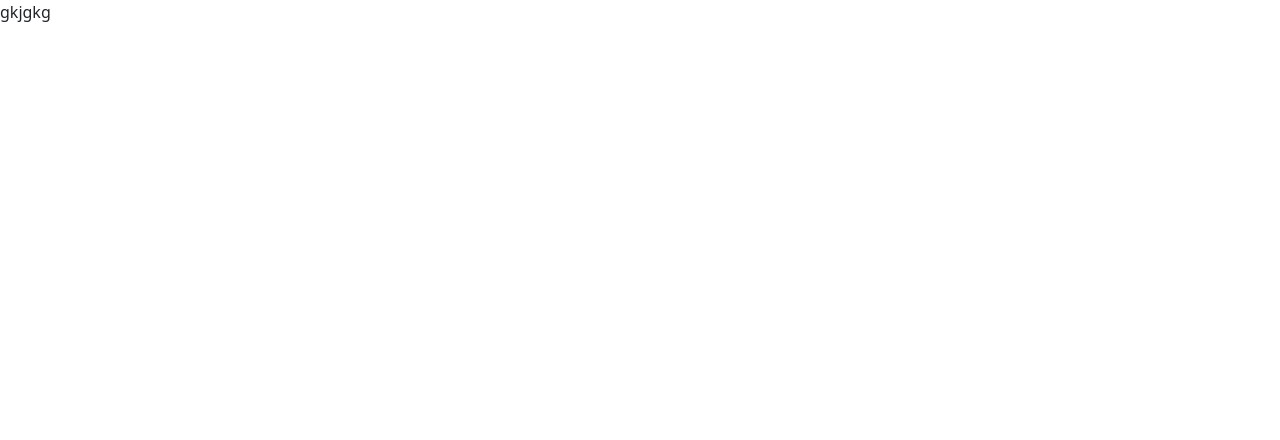
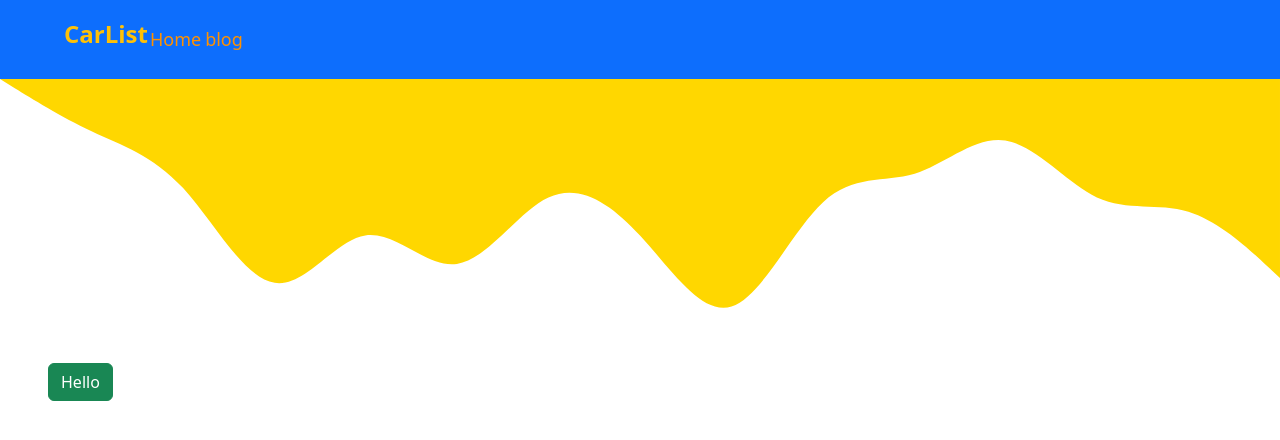
Before and after one commit to SobinSebastian/SampleReact, a React (Create React App) app in the folder frontend/: page /home in a window 1280 px wide. Shown: the top 440 px of the page. Built offline with nearby package versions, Linux system fonts and the light colour scheme; the HTML template or start-up script is replaced by a standard one.

Commit message:
verify_token

```diff
--- a/frontend/src/App.css
+++ b/frontend/src/App.css
@@ -36,3 +36,18 @@
     transform: rotate(360deg);
   }
 }
+
+.navbar{
+  display: flex;
+}
+.navbarlink{
+  padding: 2px;
+  font-size: large;
+  color: rgb(255, 145, 0);
+  text-decoration: None;
+
+}
+
+.navbarlink:hover{
+  color: #000;
+}
--- a/frontend/src/Home.js
+++ b/frontend/src/Home.js
@@ -1,11 +1,24 @@
+import axios from 'axios'
 import React from 'react'
 
 function Home() {
+
+  const handleAuth =()=>{
+    axios.get('http://localhost:8081/checkauth')
+    .then(res => console.log(res))
+    .catch(err => console.log(err));
+  }
   return (
     <>
-   gkjgkg
+   <div className='bg-primary p-3 d-flex'>
+      <span className='ps-5 text-warning fs-4 fw-bold'>CarList</span>
+      <span><nav className='navbar'><a className='navbarlink'>Home</a><a className='navbarlink'>blog</a></nav></span>
+   </div>
+   <svg xmlns="http://www.w3.org/2000/svg" viewBox="0 0 1440 320"><path fill="#ffd700" fill-opacity="1" d="M0,0L17.1,10.7C34.3,21,69,43,103,58.7C137.1,75,171,85,206,122.7C240,160,274,224,309,229.3C342.9,235,377,181,411,176C445.7,171,480,213,514,208C548.6,203,583,149,617,133.3C651.4,117,686,139,720,176C754.3,213,789,267,823,256C857.1,245,891,171,926,138.7C960,107,994,117,1029,106.7C1062.9,96,1097,64,1131,69.3C1165.7,75,1200,117,1234,133.3C1268.6,149,1303,139,1337,149.3C1371.4,160,1406,192,1423,208L1440,224L1440,0L1422.9,0C1405.7,0,1371,0,1337,0C1302.9,0,1269,0,1234,0C1200,0,1166,0,1131,0C1097.1,0,1063,0,1029,0C994.3,0,960,0,926,0C891.4,0,857,0,823,0C788.6,0,754,0,720,0C685.7,0,651,0,617,0C582.9,0,549,0,514,0C480,0,446,0,411,0C377.1,0,343,0,309,0C274.3,0,240,0,206,0C171.4,0,137,0,103,0C68.6,0,34,0,17,0L0,0Z"></path></svg>
 
 
+
+    <button className='btn btn-success ms-5' onClick={handleAuth}>Hello</button>
     </>
   )
 }
--- a/frontend/src/Signin.js
+++ b/frontend/src/Signin.js
@@ -48,7 +48,7 @@ function Signin() {
       .then(res=>{
         if(res.data.Login){
 
-          navigate('/');
+          navigate('/home');
         }
         else{
           alert(res.data);
```
Also changed, not shown: 1 other file (tests, documents, lock files or other folders).
